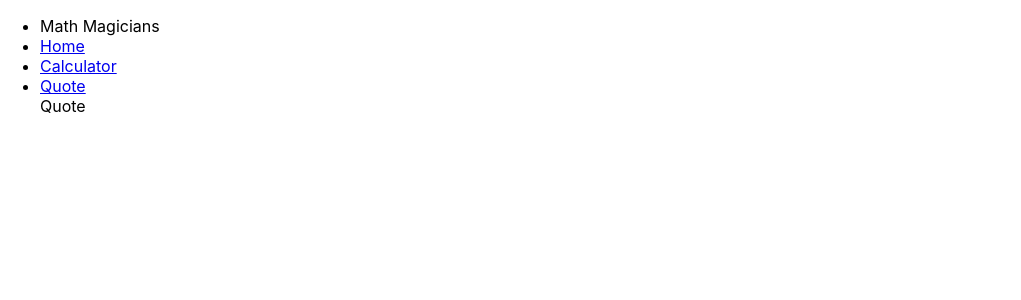
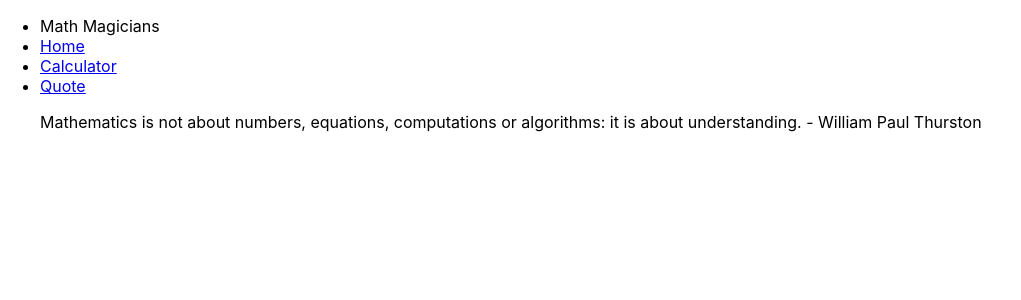
Before and after one commit to turtle94720-stack/Math-Magicians, a React (Create React App) app: page /quote in a window 1280 px wide. Shown: the top 300 px of the page, without its empty margins (0-1021 px from the left). Built offline with nearby package versions, Linux system fonts and the light colour scheme.

Commit message:
implement quote in app.js

```diff
--- a/src/App.js
+++ b/src/App.js
@@ -3,6 +3,7 @@ import {
 } from 'react-router-dom';
 import Calculator from './components/calculator';
 import Home from './components/home';
+import Quote from './components/quote';
 import './App.css';
 
 function Navbar() {
@@ -24,7 +25,7 @@ function App() {
         <Route path="/" element={<Navbar />}>
           <Route index element={<Home />} />
           <Route path="calculator" element={<Calculator />} />
-          <Route path="quote" element={<div>Quote</div>} />
+          <Route path="quote" element={<Quote />} />
           <Route path="*" element={<div>Not found</div>} />
         </Route>
       </Routes>
```
Also changed, not shown: src/components/quote.js (line endings or trailing spaces).
